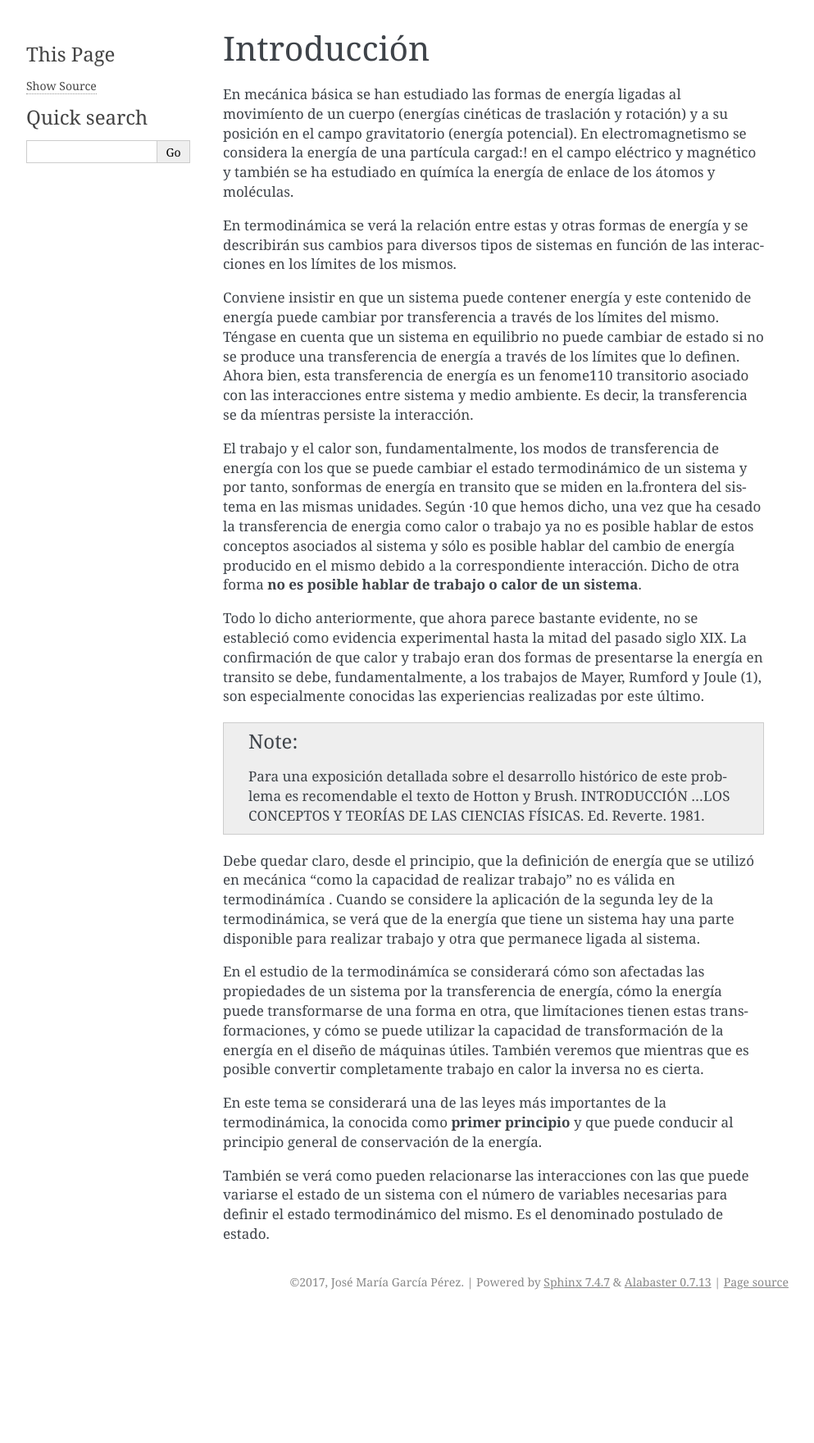
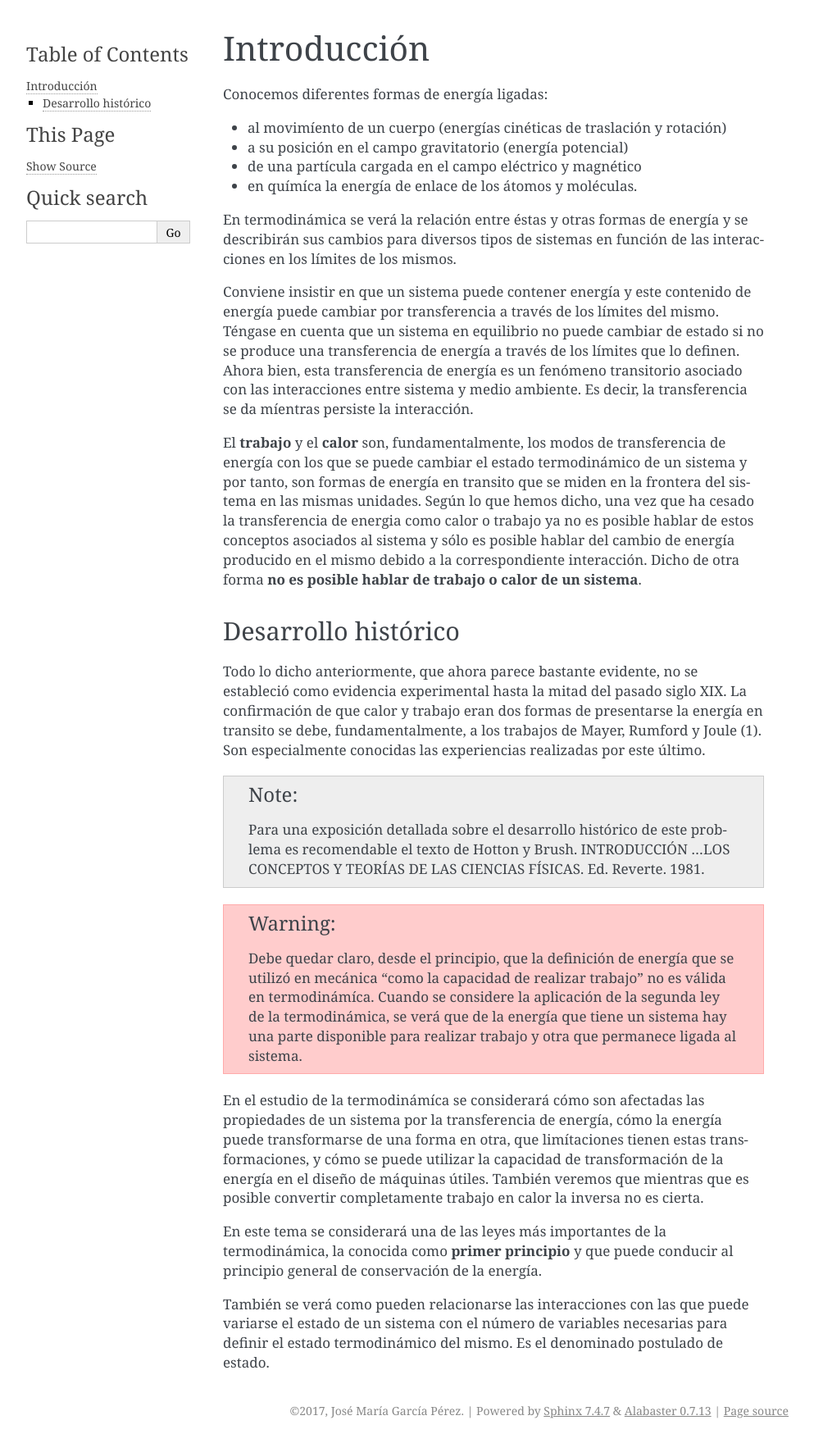
Before and after one commit to mantielero/termodinamica, a Sphinx documentation site: the page built from source/primer_principio_introduccion.rst, in a window 1280 px wide. Shown: the whole page at 82% size, without its empty margins (148-1141 px from the left). Built offline with Sphinx 7.4.7, drawn with Linux system fonts in a browser that asks for light colours; pages that are not in the unit, such as notebooks, are missing from menus; before the commit the page ends 1603 px from its top, so only the background shows below that.

Commit message:
Update primer_principio_introduccion.rst

```diff
--- a/source/primer_principio_introduccion.rst
+++ b/source/primer_principio_introduccion.rst
@@ -1,22 +1,34 @@
 Introducción
 ============
 
-En mecánica básica se han estudiado las formas de energía ligadas al movimíento de un cuerpo (energías cinéticas de traslación y rotación) y a su posición en el campo gravitatorio (energía potencial). En electromagnetismo se considera la energía de una partícula cargad:! en el campo eléctrico y magnético y también se ha estudiado en químíca la energía de enlace de los átomos y moléculas.
+Conocemos diferentes formas de energía ligadas:
 
-En termodinámica se verá la relación entre estas y otras formas de energía y se describirán sus cambios para diversos tipos de sistemas en función de las interacciones en los límites de los mismos.
+* al movimíento de un cuerpo (energías cinéticas de traslación y rotación)
+* a su posición en el campo gravitatorio (energía potencial)
+* de una partícula cargada en el campo eléctrico y magnético
+* en químíca la energía de enlace de los átomos y moléculas.
 
-Conviene insistir en que un sistema puede contener energía y este contenido de energía puede cambiar por transferencia a través de los límites del mismo. Téngase en cuenta que un sistema en equilibrio no puede cambiar de estado si no se produce  una transferencia de energía a través de los límites que lo definen. Ahora bien, esta transferencia de energía es un fenome110 transitorio asociado con las interacciones entre sistema y medio ambiente. Es decir, la transferencia  se da míentras persiste la interacción.
+En termodinámica se verá la relación entre éstas y otras formas de energía y se describirán sus cambios para diversos tipos de sistemas en función de las interacciones en los límites de los mismos.
 
-El trabajo y el calor son, fundamentalmente, los modos de transferencia de energía con los que se puede cambiar el estado termodinámico de un sistema y por tanto, sonformas de energía en transito que se miden en la.frontera del sistema en las mismas unidades. Según ·10 que hemos dicho, una vez que ha cesado la transferencia de energia como calor o trabajo ya no es posible hablar de estos conceptos asociados al sistema y sólo es posible hablar del cambio de energía producido en el mismo debido a la correspondiente interacción. Dicho de otra forma **no es posible hablar de trabajo o calor de un sistema**.
+Conviene insistir en que un sistema puede contener energía y este contenido de energía puede cambiar por transferencia a través de los límites del mismo. Téngase en cuenta que un sistema en equilibrio no puede cambiar de estado si no se produce  una transferencia de energía a través de los límites que lo definen. Ahora bien, esta transferencia de energía es un fenómeno transitorio asociado con las interacciones entre sistema y medio ambiente. Es decir, la transferencia  se da míentras persiste la interacción.
 
-Todo lo dicho anteriormente, que ahora parece bastante evidente, no  se estableció como evidencia experimental hasta la mitad  del pasado  siglo XIX. La confirmación  de que calor y trabajo eran dos formas de presentarse la energía  en transito  se debe,  fundamentalmente,  a los trabajos de Mayer, Rumford y Joule (1), son especialmente conocidas las experiencias realizadas por este último.
+El **trabajo** y el **calor** son, fundamentalmente, los modos de transferencia de energía con los que se puede cambiar el estado termodinámico de un sistema y por tanto, son formas de energía en transito que se miden en la frontera del sistema en las mismas unidades. Según lo  que hemos dicho, una vez que ha cesado la transferencia de energia como calor o trabajo ya no es posible hablar de estos conceptos asociados al sistema y sólo es posible hablar del cambio de energía producido en el mismo debido a la correspondiente interacción. Dicho de otra forma **no es posible hablar de trabajo o calor de un sistema**.
+
+
+Desarrollo histórico
+--------------------
+
+Todo lo dicho anteriormente, que ahora parece bastante evidente, no  se estableció como evidencia experimental hasta la mitad  del pasado siglo XIX. La confirmación de que calor y trabajo eran dos formas de presentarse la energía  en transito se debe, fundamentalmente, a los trabajos de Mayer, Rumford y Joule (1). Son especialmente conocidas las experiencias realizadas por este último.
 
 .. note::
 
    Para una exposición detallada sobre el desarrollo histórico de este problema es recomendable el texto de Hotton y Brush. INTRODUCCIÓN ...\ LOS CONCEPTOS Y TEORÍAS DE  LAS CIENCIAS FÍSICAS. Ed. Reverte. 1981.
 
 
-Debe quedar claro, desde el principio, que la definición de energía que se utilizó en mecánica "como la capacidad de realizar trabajo" no es válida en termodinámíca . Cuando se considere la aplicación de la segunda ley de la termodinámica, se verá que de la energía que tiene un sistema hay una parte disponible para realizar trabajo y otra que permanece ligada al sistema.
+
+.. warning::
+
+   Debe quedar claro, desde el principio, que la definición de energía que se utilizó en mecánica "como la capacidad de realizar trabajo" no es válida en termodinámíca. Cuando se considere la aplicación de la segunda ley de la termodinámica, se verá que de la energía que tiene un sistema hay una parte disponible para realizar trabajo y otra que permanece ligada al sistema.
 
 En el estudio de la termodinámíca se considerará cómo son afectadas las propiedades de un sistema por la transferencia de energía, cómo la energía puede transformarse de una forma en otra, que limítaciones tienen estas transformaciones, y cómo se puede utilizar la capacidad de transformación de la energía en el diseño de máquinas útiles. También veremos que mientras que es posible convertir completamente trabajo en calor la inversa no es cierta.
 
@@ -25,5 +37,4 @@ conocida como **primer principio** y que puede conducir al principio general de
 la energía.
 
 También se verá como pueden relacionarse las interacciones con las que puede variarse
-el estado de un sistema con el número de variables necesarias para definir el estado termodinámico
-del mismo. Es el denominado postulado de estado.
+el estado de un sistema con el número de variables necesarias para definir el estado termodinámico del mismo. Es el denominado postulado de estado.
```
